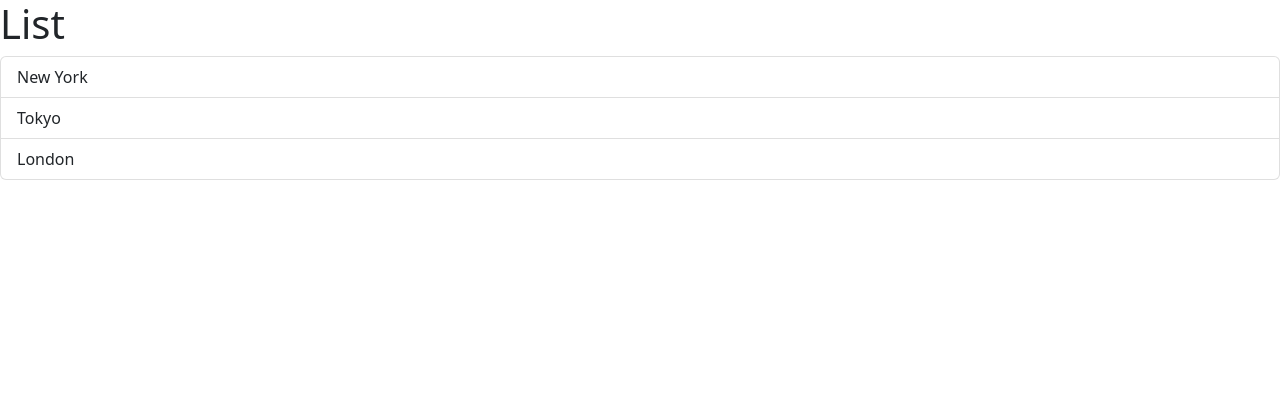
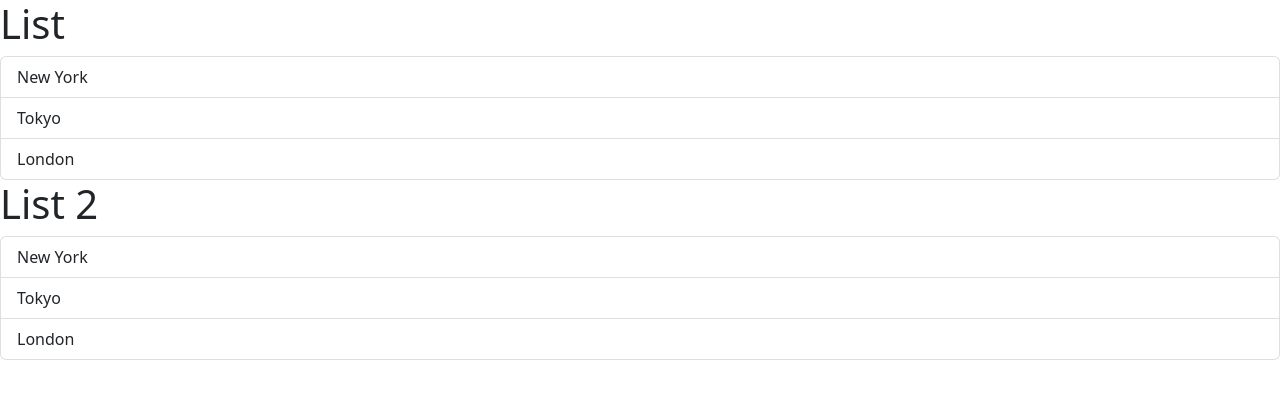
Before and after one commit to helinakdogan/react-basics, a React (Vite) app in the folder react-app/: page / in a window 1280 px wide. Shown: the top 398 px of the page. Built offline with nearby package versions, Linux system fonts and the light colour scheme.

Commit message:
19.05.2023

```diff
--- a/react-app/src/App.tsx
+++ b/react-app/src/App.tsx
@@ -1,8 +1,13 @@
 import ListGroup from "./components/ListGroup";
+import ListGroup2 from "./components/ListGroup2";
 
 function App() {
   return (
-    <div><ListGroup/></div>
+    <div>
+      <ListGroup/>
+      <ListGroup2/>
+      </div>
+
   )
 }
 
--- /dev/null
+++ b/react-app/src/components/ListGroup2.tsx
@@ -0,0 +1,44 @@
+import React from 'react'
+import { MouseEvent } from "react";
+
+const ListGroup2 = () => {
+
+    const items = ["New York", "Tokyo", "London"];
+    //items = [];
+
+    /* 2
+    const getMessage = () => {
+      items.length === 0 ? <p>no item found</p> : null;
+    };*/
+
+    // 3
+    const handleClick = (e : MouseEvent) => console.log(e); //e.properties
+
+    return (
+      <>
+        <h1>List 2</h1>
+
+        {/* 2 */}
+        {/*getMessage*/}
+        {items.length === 0 && <p>no item found</p>}
+
+        <ul className="list-group">
+          {/* 1 */}
+          {items.map((item, index) => (
+            <li
+              className="list-group-item"
+              key={item}
+              // onClick={() => console.log(item, "(item)", index, "(item index)")}
+
+              // 3
+              onClick={handleClick}
+            >
+              {item}
+            </li>
+          ))}
+        </ul>
+      </>
+    );
+}
+
+export default ListGroup2
```
Also changed, not shown: react-app/src/components/ListGroup2.jsx (deleted, +0 -12 lines).
